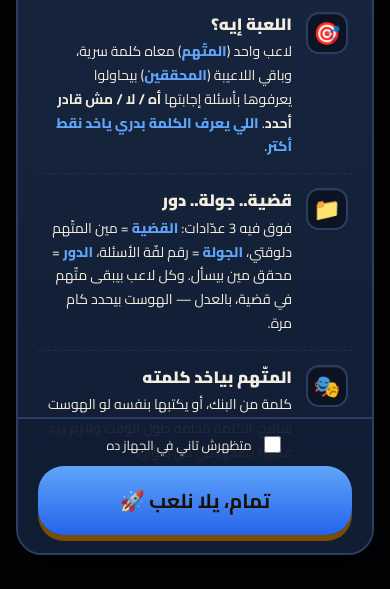
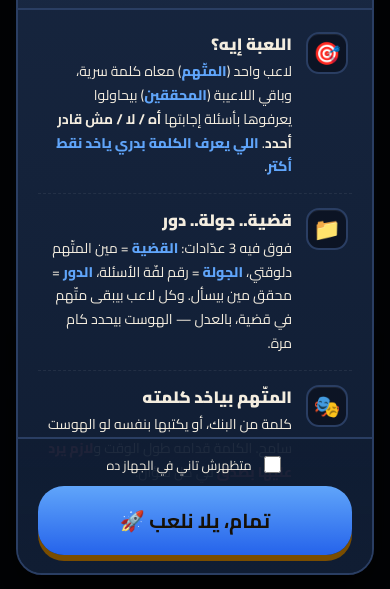
Before and after one commit to mahoud436-blip/lammet-elshella, a website: page public/conan/index.html in a window 390 px wide. Shown: the part 255-844 px from the top of the page. Drawn offline with Linux system fonts and the light colour scheme.

Commit message:
Add files via upload

```diff
--- a/public/conan/style.css
+++ b/public/conan/style.css
@@ -1,3 +1,12 @@
+
+/* ===== مسافة شريط إشعارات الموبايل =====
+   env() هي القيمة الحقيقية من الجهاز (بتشتغل على iOS وأندرويد الجديد).
+   لو رجّعت صفر — وده بيحصل كتير على أندرويد — بناخد حد أدنى 30px على الموبايل
+   عشان المحتوى ما يقعش تحت الساعة والبطارية. */
+:root{ --safe-top: env(safe-area-inset-top, 0px) }
+@media (max-width:820px){
+  :root{ --safe-top: max(env(safe-area-inset-top, 0px), 40px) }
+}
 /* ============ تحدي الشلة — ستايل «ليلة خيامية» ============ */
 :root{
   --bg:#101A2B; --bg2:#0B1322; --surface:#182741; --surface2:#1F3152;
@@ -19,7 +28,7 @@
   overscroll-behavior:contain;
   -webkit-font-smoothing:antialiased;
 }
-.app{max-width:560px;margin:0 auto;padding:14px 14px calc(30px + env(safe-area-inset-bottom))}
+.app{max-width:560px;margin:0 auto;padding:calc(14px + var(--safe-top)) 14px calc(30px + env(safe-area-inset-bottom))}
 h1,h2,h3,.display{font-family:'Lalezar','Cairo',sans-serif;font-weight:400;letter-spacing:.5px;margin:0}
 button{font-family:inherit;color:inherit}
 input,textarea,select{font-family:inherit;font-size:16px}
@@ -87,8 +96,8 @@
 .toast.ok{border-color:var(--teal)}
 @keyframes pop{from{transform:translateY(10px) scale(.95);opacity:0}}
 
-.net-banner{position:fixed;top:0;left:0;right:0;z-index:98;text-align:center;
-  background:var(--coral);color:#2b0c07;font-weight:800;padding:8px;box-shadow:0 4px 0 #0008}
+.net-banner{position:fixed;top:0;left:0;right:0;z-index:130;text-align:center;
+  background:var(--coral);color:#2b0c07;font-weight:800;padding:calc(8px + var(--safe-top)) 8px 8px;box-shadow:0 4px 0 #0008}
 
 /* ============ الهيدر ============ */
 .top{display:flex;align-items:center;gap:12px;margin-bottom:6px}
@@ -296,7 +305,7 @@
 .help-chk input{width:17px;height:17px}
 
 /* احترام منطقة النوتش/شريط الحالة في المتصفح كمان */
-.presence-bar{top:calc(8px + env(safe-area-inset-top))}
+.presence-bar{top:calc(8px + var(--safe-top))}
 .leave-fab{bottom:calc(14px + env(safe-area-inset-bottom))}
 
 /* ===== لمّحها — لمسات خاصة (أخضر/ذهبي طاقة) ===== */
@@ -421,7 +430,7 @@
   display:flex;flex-direction:column;align-items:flex-start;gap:4px}
 
 /* تحذير الغشاش — تحت شريط الحضور */
-.cheat-alert{position:fixed;top:calc(62px + env(safe-area-inset-top));left:50%;transform:translateX(-50%);z-index:109;
+.cheat-alert{position:fixed;top:calc(62px + var(--safe-top));left:50%;transform:translateX(-50%);z-index:109;
   background:#2a0f14ee;border:2px solid var(--coral);border-radius:14px;padding:6px 12px;
   box-shadow:0 6px 18px #000a;max-width:94vw;text-align:center;animation:cheatPop .25s ease-out}
 .cheat-alert .ca-top{font-weight:900;font-size:14px;color:var(--coral);letter-spacing:.3px}
@@ -437,3 +446,10 @@
 .btn.danger{background:linear-gradient(180deg,#e3574a,#b8372c);border-color:#8d2a21;color:#fff}
 .btn.danger:active{filter:brightness(.92)}
 .row.hidden,.btn.hidden{display:none}
+
+/* خلفية صلبة ورا شريط إشعارات الموبايل — عشان محتوى اللعبة ما يظهرش تحته */
+body::before{content:'';position:fixed;top:0;left:0;right:0;height:var(--safe-top);
+  background:var(--bg2,#0B1322);z-index:120;pointer-events:none}
+
+/* الشاشات اللي بتغطي كل الموبايل — تحترم شريط الإشعارات هي كمان */
+.ui-modal-ov,.help-ov,.pause-ov{padding-top:calc(16px + var(--safe-top)) !important}
--- a/public/jasoos/style.css
+++ b/public/jasoos/style.css
@@ -1,3 +1,12 @@
+
+/* ===== مسافة شريط إشعارات الموبايل =====
+   env() هي القيمة الحقيقية من الجهاز (بتشتغل على iOS وأندرويد الجديد).
+   لو رجّعت صفر — وده بيحصل كتير على أندرويد — بناخد حد أدنى 30px على الموبايل
+   عشان المحتوى ما يقعش تحت الساعة والبطارية. */
+:root{ --safe-top: env(safe-area-inset-top, 0px) }
+@media (max-width:820px){
+  :root{ --safe-top: max(env(safe-area-inset-top, 0px), 40px) }
+}
 /* ============ تحدي الشلة — ستايل «ليلة خيامية» ============ */
 :root{
   --bg:#101A2B; --bg2:#0B1322; --surface:#182741; --surface2:#1F3152;
@@ -19,7 +28,7 @@
   overscroll-behavior:contain;
   -webkit-font-smoothing:antialiased;
 }
-.app{max-width:560px;margin:0 auto;padding:14px 14px calc(30px + env(safe-area-inset-bottom))}
+.app{max-width:560px;margin:0 auto;padding:calc(14px + var(--safe-top)) 14px calc(30px + env(safe-area-inset-bottom))}
 h1,h2,h3,.display{font-family:'Lalezar','Cairo',sans-serif;font-weight:400;letter-spacing:.5px;margin:0}
 button{font-family:inherit;color:inherit}
 input,textarea,select{font-family:inherit;font-size:16px}
@@ -87,8 +96,8 @@
 .toast.ok{border-color:var(--teal)}
 @keyframes pop{from{transform:translateY(10px) scale(.95);opacity:0}}
 
-.net-banner{position:fixed;top:0;left:0;right:0;z-index:98;text-align:center;
-  background:var(--coral);color:#2b0c07;font-weight:800;padding:8px;box-shadow:0 4px 0 #0008}
+.net-banner{position:fixed;top:0;left:0;right:0;z-index:130;text-align:center;
+  background:var(--coral);color:#2b0c07;font-weight:800;padding:calc(8px + var(--safe-top)) 8px 8px;box-shadow:0 4px 0 #0008}
 
 /* ============ الهيدر ============ */
 .top{display:flex;align-items:center;gap:12px;margin-bottom:6px}
@@ -296,7 +305,7 @@
 .help-chk input{width:17px;height:17px}
 
 /* احترام منطقة النوتش/شريط الحالة في المتصفح كمان */
-.presence-bar{top:calc(8px + env(safe-area-inset-top))}
+.presence-bar{top:calc(8px + var(--safe-top))}
 .leave-fab{bottom:calc(14px + env(safe-area-inset-bottom))}
 
 /* ===== لمّحها — لمسات خاصة (أخضر/ذهبي طاقة) ===== */
@@ -352,7 +361,7 @@
 .counters .chip{font-weight:800}
 
 /* تحذير الغشاش — تحت شريط الحضور */
-.cheat-alert{position:fixed;top:calc(62px + env(safe-area-inset-top));left:50%;transform:translateX(-50%);z-index:109;
+.cheat-alert{position:fixed;top:calc(62px + var(--safe-top));left:50%;transform:translateX(-50%);z-index:109;
   background:#2a0f14ee;border:2px solid var(--coral);border-radius:14px;padding:6px 12px;
   box-shadow:0 6px 18px #000a;max-width:94vw;text-align:center;animation:cheatPop .25s ease-out}
 .cheat-alert .ca-top{font-weight:900;font-size:14px;color:var(--coral);letter-spacing:.3px}
@@ -360,3 +369,10 @@
 .cheat-alert .ca-one{font-size:11px;color:#ffd9d2}
 .cheat-alert .ca-one b{font-weight:700;opacity:.85}
 @keyframes cheatPop{from{opacity:0;transform:translate(-50%,-6px)}to{opacity:1;transform:translate(-50%,0)}}
+
+/* خلفية صلبة ورا شريط إشعارات الموبايل — عشان محتوى اللعبة ما يظهرش تحته */
+body::before{content:'';position:fixed;top:0;left:0;right:0;height:var(--safe-top);
+  background:var(--bg2,#0B1322);z-index:120;pointer-events:none}
+
+/* الشاشات اللي بتغطي كل الموبايل — تحترم شريط الإشعارات هي كمان */
+.ui-modal-ov,.help-ov,.pause-ov{padding-top:calc(16px + var(--safe-top)) !important}
--- a/public/lammaha/style.css
+++ b/public/lammaha/style.css
@@ -1,3 +1,12 @@
+
+/* ===== مسافة شريط إشعارات الموبايل =====
+   env() هي القيمة الحقيقية من الجهاز (بتشتغل على iOS وأندرويد الجديد).
+   لو رجّعت صفر — وده بيحصل كتير على أندرويد — بناخد حد أدنى 30px على الموبايل
+   عشان المحتوى ما يقعش تحت الساعة والبطارية. */
+:root{ --safe-top: env(safe-area-inset-top, 0px) }
+@media (max-width:820px){
+  :root{ --safe-top: max(env(safe-area-inset-top, 0px), 40px) }
+}
 /* ============ تحدي الشلة — ستايل «ليلة خيامية» ============ */
 :root{
   --bg:#101A2B; --bg2:#0B1322; --surface:#182741; --surface2:#1F3152;
@@ -19,7 +28,7 @@
   overscroll-behavior:contain;
   -webkit-font-smoothing:antialiased;
 }
-.app{max-width:560px;margin:0 auto;padding:14px 14px calc(30px + env(safe-area-inset-bottom))}
+.app{max-width:560px;margin:0 auto;padding:calc(14px + var(--safe-top)) 14px calc(30px + env(safe-area-inset-bottom))}
 h1,h2,h3,.display{font-family:'Lalezar','Cairo',sans-serif;font-weight:400;letter-spacing:.5px;margin:0}
 button{font-family:inherit;color:inherit}
 input,textarea,select{font-family:inherit;font-size:16px}
@@ -87,8 +96,8 @@
 .toast.ok{border-color:var(--teal)}
 @keyframes pop{from{transform:translateY(10px) scale(.95);opacity:0}}
 
-.net-banner{position:fixed;top:0;left:0;right:0;z-index:98;text-align:center;
-  background:var(--coral);color:#2b0c07;font-weight:800;padding:8px;box-shadow:0 4px 0 #0008}
+.net-banner{position:fixed;top:0;left:0;right:0;z-index:130;text-align:center;
+  background:var(--coral);color:#2b0c07;font-weight:800;padding:calc(8px + var(--safe-top)) 8px 8px;box-shadow:0 4px 0 #0008}
 
 /* ============ الهيدر ============ */
 .top{display:flex;align-items:center;gap:12px;margin-bottom:6px}
@@ -296,7 +305,7 @@
 .help-chk input{width:17px;height:17px}
 
 /* احترام منطقة النوتش/شريط الحالة في المتصفح كمان */
-.presence-bar{top:calc(8px + env(safe-area-inset-top))}
+.presence-bar{top:calc(8px + var(--safe-top))}
 .leave-fab{bottom:calc(14px + env(safe-area-inset-bottom))}
 
 /* ===== لمّحها — لمسات خاصة (أخضر/ذهبي طاقة) ===== */
@@ -322,7 +331,7 @@
 .cluer-hero .big{font-size:52px;filter:drop-shadow(0 4px 8px #0008)}
 
 /* تحذير الغشاش — تحت شريط الحضور */
-.cheat-alert{position:fixed;top:calc(62px + env(safe-area-inset-top));left:50%;transform:translateX(-50%);z-index:109;
+.cheat-alert{position:fixed;top:calc(62px + var(--safe-top));left:50%;transform:translateX(-50%);z-index:109;
   background:#2a0f14ee;border:2px solid var(--coral);border-radius:14px;padding:6px 12px;
   box-shadow:0 6px 18px #000a;max-width:94vw;text-align:center;animation:cheatPop .25s ease-out}
 .cheat-alert .ca-top{font-weight:900;font-size:14px;color:var(--coral);letter-spacing:.3px}
@@ -330,3 +339,10 @@
 .cheat-alert .ca-one{font-size:11px;color:#ffd9d2}
 .cheat-alert .ca-one b{font-weight:700;opacity:.85}
 @keyframes cheatPop{from{opacity:0;transform:translate(-50%,-6px)}to{opacity:1;transform:translate(-50%,0)}}
+
+/* خلفية صلبة ورا شريط إشعارات الموبايل — عشان محتوى اللعبة ما يظهرش تحته */
+body::before{content:'';position:fixed;top:0;left:0;right:0;height:var(--safe-top);
+  background:var(--bg2,#0B1322);z-index:120;pointer-events:none}
+
+/* الشاشات اللي بتغطي كل الموبايل — تحترم شريط الإشعارات هي كمان */
+.ui-modal-ov,.help-ov,.pause-ov{padding-top:calc(16px + var(--safe-top)) !important}
--- a/public/tahadi/style.css
+++ b/public/tahadi/style.css
@@ -1,3 +1,12 @@
+
+/* ===== مسافة شريط إشعارات الموبايل =====
+   env() هي القيمة الحقيقية من الجهاز (بتشتغل على iOS وأندرويد الجديد).
+   لو رجّعت صفر — وده بيحصل كتير على أندرويد — بناخد حد أدنى 30px على الموبايل
+   عشان المحتوى ما يقعش تحت الساعة والبطارية. */
+:root{ --safe-top: env(safe-area-inset-top, 0px) }
+@media (max-width:820px){
+  :root{ --safe-top: max(env(safe-area-inset-top, 0px), 40px) }
+}
 /* ============ تحدي الشلة — ستايل «ليلة خيامية» ============ */
 :root{
   --bg:#101A2B; --bg2:#0B1322; --surface:#182741; --surface2:#1F3152;
@@ -19,7 +28,7 @@
   overscroll-behavior:contain;
   -webkit-font-smoothing:antialiased;
 }
-.app{max-width:560px;margin:0 auto;padding:14px 14px calc(30px + env(safe-area-inset-bottom))}
+.app{max-width:560px;margin:0 auto;padding:calc(14px + var(--safe-top)) 14px calc(30px + env(safe-area-inset-bottom))}
 h1,h2,h3,.display{font-family:'Lalezar','Cairo',sans-serif;font-weight:400;letter-spacing:.5px;margin:0}
 button{font-family:inherit;color:inherit}
 input,textarea,select{font-family:inherit;font-size:16px}
@@ -87,8 +96,8 @@
 .toast.ok{border-color:var(--teal)}
 @keyframes pop{from{transform:translateY(10px) scale(.95);opacity:0}}
 
-.net-banner{position:fixed;top:0;left:0;right:0;z-index:98;text-align:center;
-  background:var(--coral);color:#2b0c07;font-weight:800;padding:8px;box-shadow:0 4px 0 #0008}
+.net-banner{position:fixed;top:0;left:0;right:0;z-index:130;text-align:center;
+  background:var(--coral);color:#2b0c07;font-weight:800;padding:calc(8px + var(--safe-top)) 8px 8px;box-shadow:0 4px 0 #0008}
 
 /* ============ الهيدر ============ */
 .top{display:flex;align-items:center;gap:12px;margin-bottom:6px}
@@ -296,11 +305,11 @@
 .help-chk input{width:17px;height:17px}
 
 /* احترام منطقة النوتش/شريط الحالة في المتصفح كمان */
-.presence-bar{top:calc(8px + env(safe-area-inset-top))}
+.presence-bar{top:calc(8px + var(--safe-top))}
 .leave-fab{bottom:calc(14px + env(safe-area-inset-bottom))}
 
 /* تحذير الغشاش — تحت شريط الحضور */
-.cheat-alert{position:fixed;top:calc(62px + env(safe-area-inset-top));left:50%;transform:translateX(-50%);z-index:109;
+.cheat-alert{position:fixed;top:calc(62px + var(--safe-top));left:50%;transform:translateX(-50%);z-index:109;
   background:#2a0f14ee;border:2px solid var(--coral);border-radius:14px;padding:6px 12px;
   box-shadow:0 6px 18px #000a;max-width:94vw;text-align:center;animation:cheatPop .25s ease-out}
 .cheat-alert .ca-top{font-weight:900;font-size:14px;color:var(--coral);letter-spacing:.3px}
@@ -308,3 +317,10 @@
 .cheat-alert .ca-one{font-size:11px;color:#ffd9d2}
 .cheat-alert .ca-one b{font-weight:700;opacity:.85}
 @keyframes cheatPop{from{opacity:0;transform:translate(-50%,-6px)}to{opacity:1;transform:translate(-50%,0)}}
+
+/* خلفية صلبة ورا شريط إشعارات الموبايل — عشان محتوى اللعبة ما يظهرش تحته */
+body::before{content:'';position:fixed;top:0;left:0;right:0;height:var(--safe-top);
+  background:var(--bg2,#0B1322);z-index:120;pointer-events:none}
+
+/* الشاشات اللي بتغطي كل الموبايل — تحترم شريط الإشعارات هي كمان */
+.ui-modal-ov,.help-ov,.pause-ov{padding-top:calc(16px + var(--safe-top)) !important}
--- a/public/wisper/style.css
+++ b/public/wisper/style.css
@@ -1,3 +1,12 @@
+
+/* ===== مسافة شريط إشعارات الموبايل =====
+   env() هي القيمة الحقيقية من الجهاز (بتشتغل على iOS وأندرويد الجديد).
+   لو رجّعت صفر — وده بيحصل كتير على أندرويد — بناخد حد أدنى 30px على الموبايل
+   عشان المحتوى ما يقعش تحت الساعة والبطارية. */
+:root{ --safe-top: env(safe-area-inset-top, 0px) }
+@media (max-width:820px){
+  :root{ --safe-top: max(env(safe-area-inset-top, 0px), 40px) }
+}
 /* ============ تحدي الشلة — ستايل «ليلة خيامية» ============ */
 :root{
   --bg:#101A2B; --bg2:#0B1322; --surface:#182741; --surface2:#1F3152;
@@ -19,7 +28,7 @@
   overscroll-behavior:contain;
   -webkit-font-smoothing:antialiased;
 }
-.app{max-width:560px;margin:0 auto;padding:14px 14px calc(30px + env(safe-area-inset-bottom))}
+.app{max-width:560px;margin:0 auto;padding:calc(14px + var(--safe-top)) 14px calc(30px + env(safe-area-inset-bottom))}
 h1,h2,h3,.display{font-family:'Lalezar','Cairo',sans-serif;font-weight:400;letter-spacing:.5px;margin:0}
 button{font-family:inherit;color:inherit}
 input,textarea,select{font-family:inherit;font-size:16px}
@@ -87,8 +96,8 @@
 .toast.ok{border-color:var(--teal)}
 @keyframes pop{from{transform:translateY(10px) scale(.95);opacity:0}}
 
-.net-banner{position:fixed;top:0;left:0;right:0;z-index:98;text-align:center;
-  background:var(--coral);color:#2b0c07;font-weight:800;padding:8px;box-shadow:0 4px 0 #0008}
+.net-banner{position:fixed;top:0;left:0;right:0;z-index:130;text-align:center;
+  background:var(--coral);color:#2b0c07;font-weight:800;padding:calc(8px + var(--safe-top)) 8px 8px;box-shadow:0 4px 0 #0008}
 
 /* ============ الهيدر ============ */
 .top{display:flex;align-items:center;gap:12px;margin-bottom:6px}
@@ -344,5 +353,12 @@
 .help-chk input{width:17px;height:17px}
 
 /* احترام منطقة النوتش/شريط الحالة في المتصفح كمان */
-.presence-bar{top:calc(8px + env(safe-area-inset-top))}
+.presence-bar{top:calc(8px + var(--safe-top))}
 .leave-fab{bottom:calc(14px + env(safe-area-inset-bottom))}
+
+/* خلفية صلبة ورا شريط إشعارات الموبايل — عشان محتوى اللعبة ما يظهرش تحته */
+body::before{content:'';position:fixed;top:0;left:0;right:0;height:var(--safe-top);
+  background:var(--bg2,#0B1322);z-index:120;pointer-events:none}
+
+/* الشاشات اللي بتغطي كل الموبايل — تحترم شريط الإشعارات هي كمان */
+.ui-modal-ov,.help-ov,.pause-ov{padding-top:calc(16px + var(--safe-top)) !important}
```
Also changed, not shown: public/index.html (+8 -1 lines).
